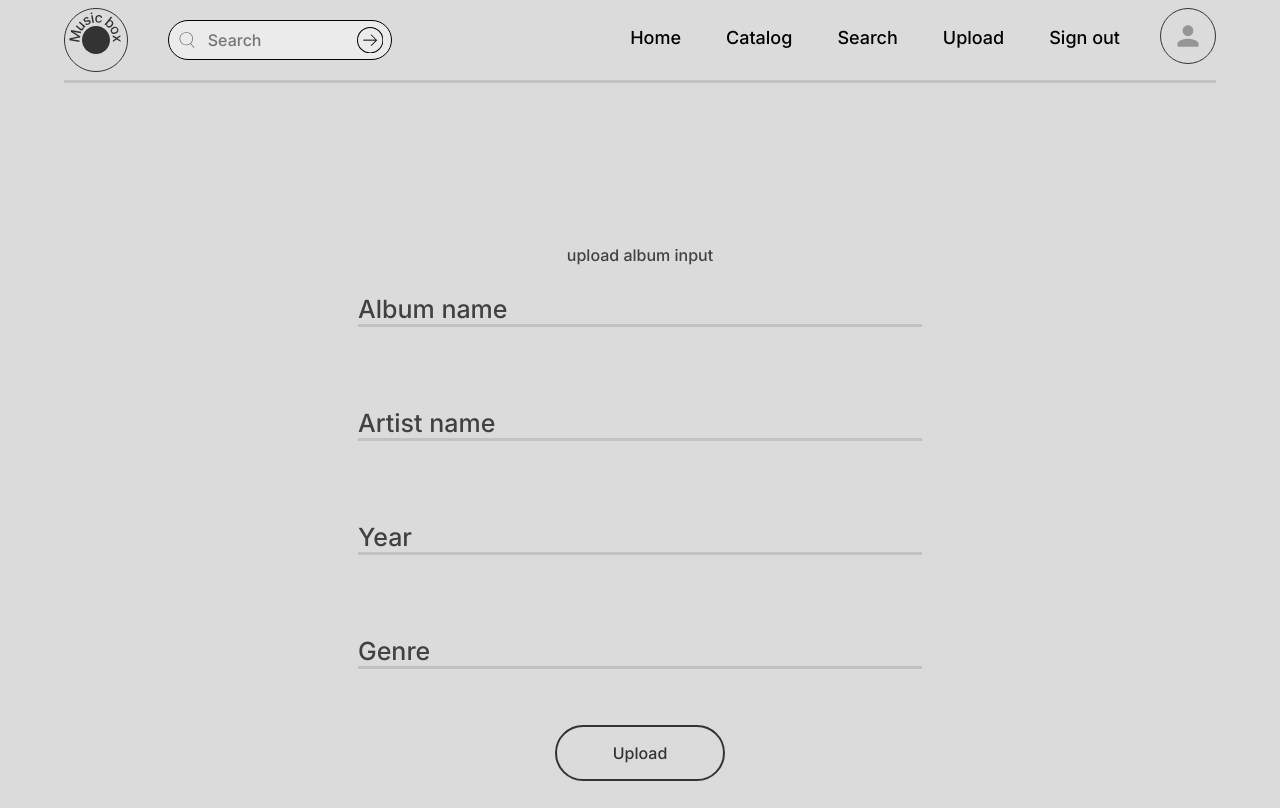
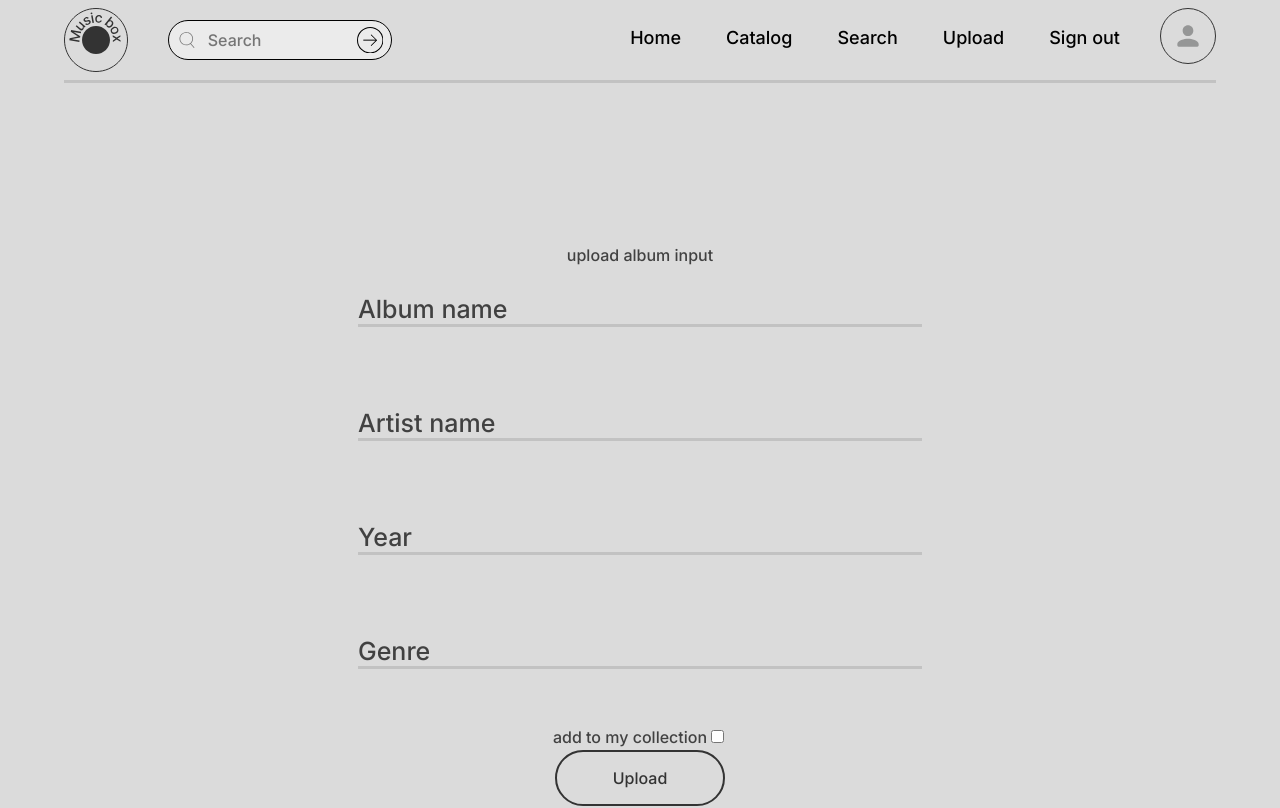
Before and after one commit to eprikhodko/music-box, a React (Create React App) app: page /upload in a window 1280 px wide. Shown: the top 808 px of the page. Built offline with nearby package versions, Linux system fonts and the light colour scheme; no server answers.

Commit message:
Add 'add to my collection' checkbox

```diff
--- a/src/components/UploadForm.js
+++ b/src/components/UploadForm.js
@@ -94,6 +94,11 @@ function UploadForm() {
           />
         </ContainerFloatInput>
 
+        <div>
+          <label htmlFor="addToCollection">add to my collection</label>
+          <input id="addToCollection" type="checkbox" name="addToCollection" />
+        </div>
+
         <Button type="submit">Upload</Button>
       </StyledForm>
     </Content>
```
